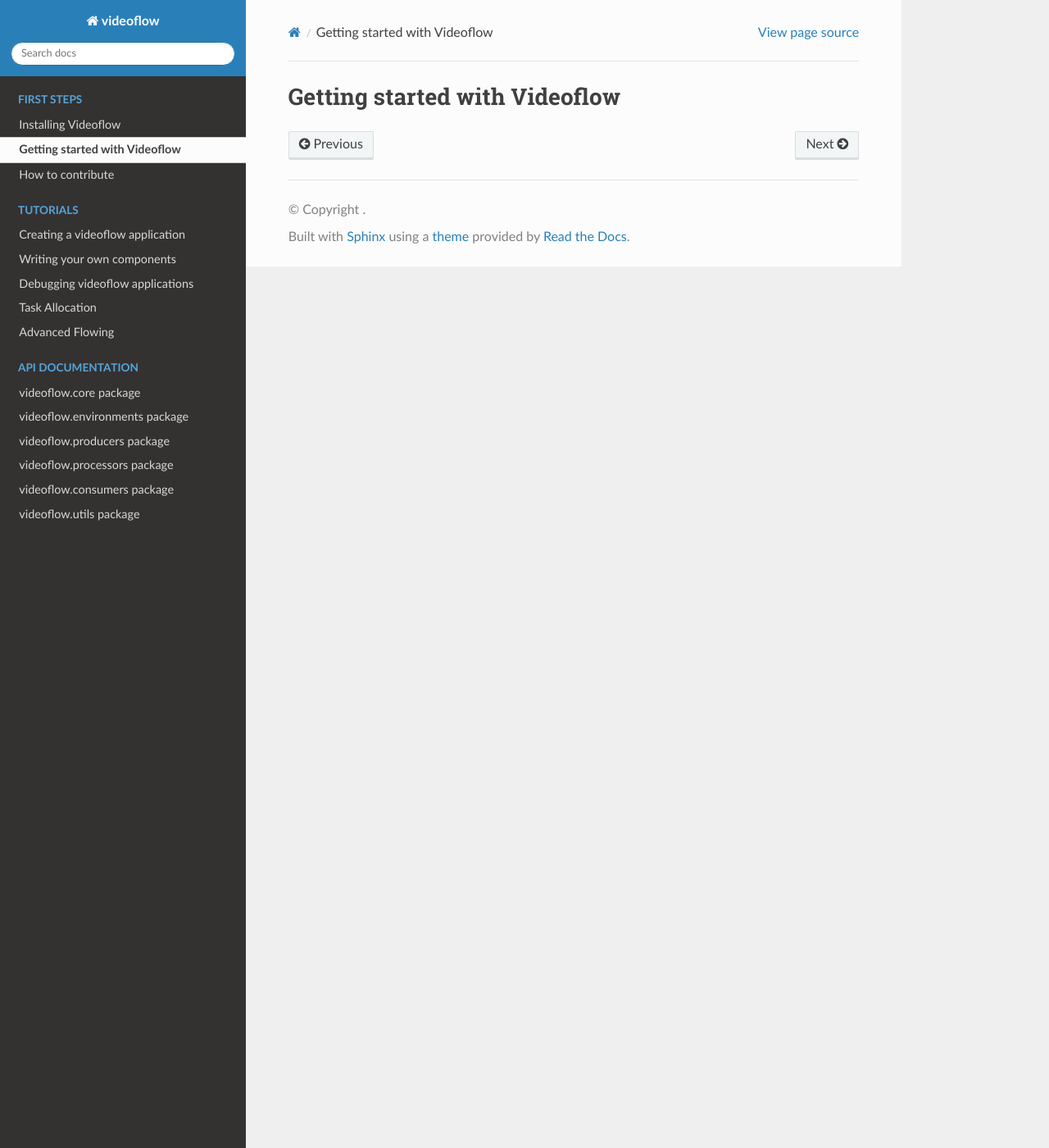
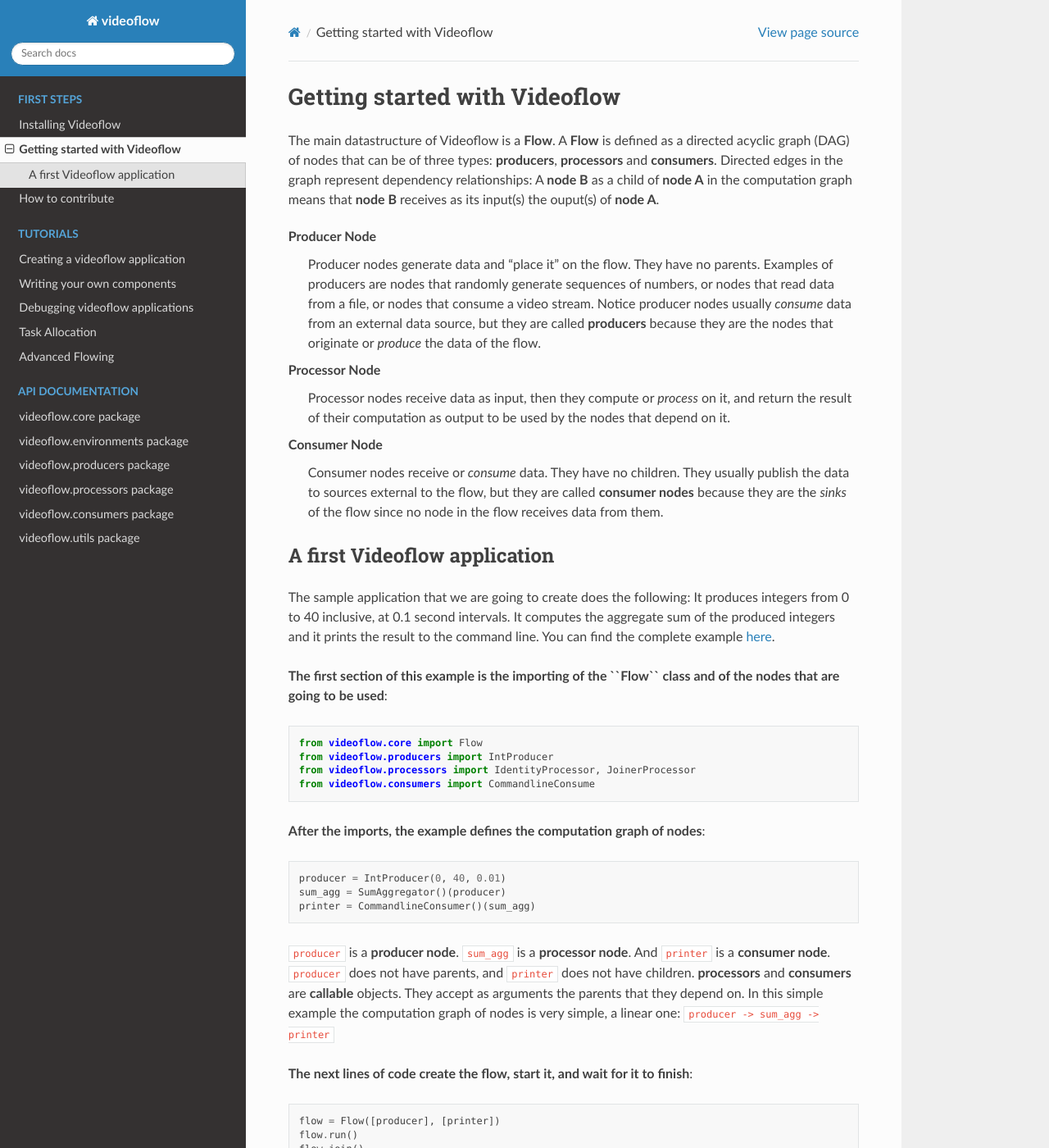
Before and after one commit to videoflow/videoflow, a Sphinx documentation site: the page built from docs/source/first-steps/getting-started-with-videoflow.rst, in a window 1280 px wide and 1400 px high. Shown: the whole window at 82% size. Built offline with Sphinx 7.4.7 and the Read the Docs theme 2.0.0, drawn with Linux system fonts in a browser that asks for light colours; some of the changed text lies outside the part shown.

Commit message:
Finished creating the documentation of getting started

```diff
--- a/docs/source/first-steps/getting-started-with-videoflow.rst
+++ b/docs/source/first-steps/getting-started-with-videoflow.rst
@@ -1,2 +1,82 @@
 Getting started with Videoflow
 ==============================
+
+The main datastructure of Videoflow is a **Flow**. A **Flow** is defined as
+a directed acyclic graph (DAG) of nodes that can be of three types: **producers**,
+**processors** and **consumers**. Directed edges in the graph represent dependency relationships:
+A **node B** as a child of **node A** in the computation graph means that
+**node B** receives as its input(s) the ouput(s) of **node A**.
+
+Producer Node
+    Producer nodes generate data and "place it" on the flow. They have no parents.
+    Examples of producers are nodes that randomly generate sequences of numbers,
+    or nodes that read data from a file, or nodes that consume a video stream.
+    Notice producer nodes usually `consume` data from an external data source,
+    but they are called **producers** because they are the nodes that
+    originate or `produce` the data of the flow.
+
+Processor Node
+    Processor nodes receive data as input, then they compute or `process` on it,
+    and return the result of their computation as output to be used by the nodes
+    that depend on it.
+
+Consumer Node
+    Consumer nodes receive or `consume` data. They have no children.  They usually
+    publish the data to sources external to the flow, but they are called **consumer nodes**
+    because they are the `sinks` of the flow since no node in the flow receives data
+    from them.
+
+A first Videoflow application
+-----------------------------
+
+The sample application that we are going to create does the following:
+It produces integers from 0 to 40 inclusive, at 0.1 second intervals.
+It computes the aggregate sum of the produced integers and it prints
+the result to the command line.  You can find the complete example
+`here <https://github.com/jadielam/videoflow/blob/master/examples/simple_example2.py>`_.
+
+**The first section of this example is the importing of the ``Flow`` class
+and of the nodes that are going to be used**::
+
+    from videoflow.core import Flow
+    from videoflow.producers import IntProducer
+    from videoflow.processors import IdentityProcessor, JoinerProcessor
+    from videoflow.consumers import CommandlineConsume
+
+**After the imports, the example defines the computation graph of nodes**::
+
+    producer = IntProducer(0, 40, 0.01)
+    sum_agg = SumAggregator()(producer)
+    printer = CommandlineConsumer()(sum_agg)
+
+``producer`` is a **producer node**.  ``sum_agg`` is a **processor node**.
+And ``printer`` is a **consumer node**.  ``producer`` does
+not have parents, and ``printer`` does not have children.  **processors** and
+**consumers** are **callable** objects.  They accept as arguments
+the parents that they depend on.  In this simple example the computation
+graph of nodes is very simple, a linear one: ``producer -> sum_agg -> printer``
+
+**The next lines of code create the flow, start it, and wait for it to finish**::
+
+    flow = Flow([producer], [printer])
+    flow.run()
+    flow.join()
+
+``flow = Flow([producer], [printer])`` creates the flow.  To create the flow you need at least a list of producers.  You
+can also specify a list of consumers and the type of flow (if it is a
+**realtime** flow or a **batch processing** flow).  By default a flow is
+a **realtime** flow.
+
+.. warning:: In the current version of Videoflow, only flows with
+    one producer are supported.  If you pass a list of producers to the
+    constructor with more than one of them, an exception is raised.
+
+``flow.run()`` creates tasks for each node in the
+computation graph. Each task runs in an independent processes.  These tasks
+communicate and coordinate between each other using queues, but the
+user of the library does not need to be aware of how this happens.
+
+``flow.join()`` blocks until all the tasks of the flow finish running.
+
+When you run this example, you should see a sequence of monotonically
+increasing numbers being printed on your screen.
```
